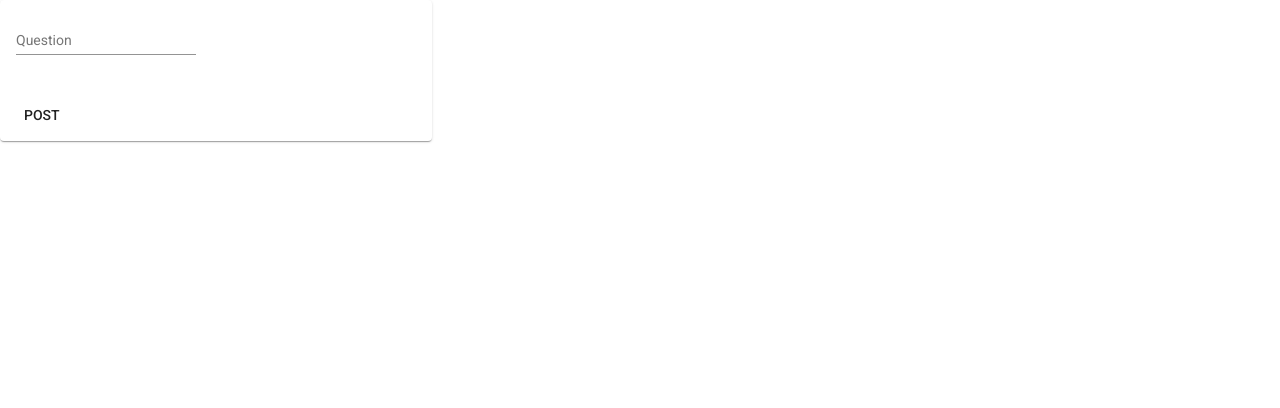
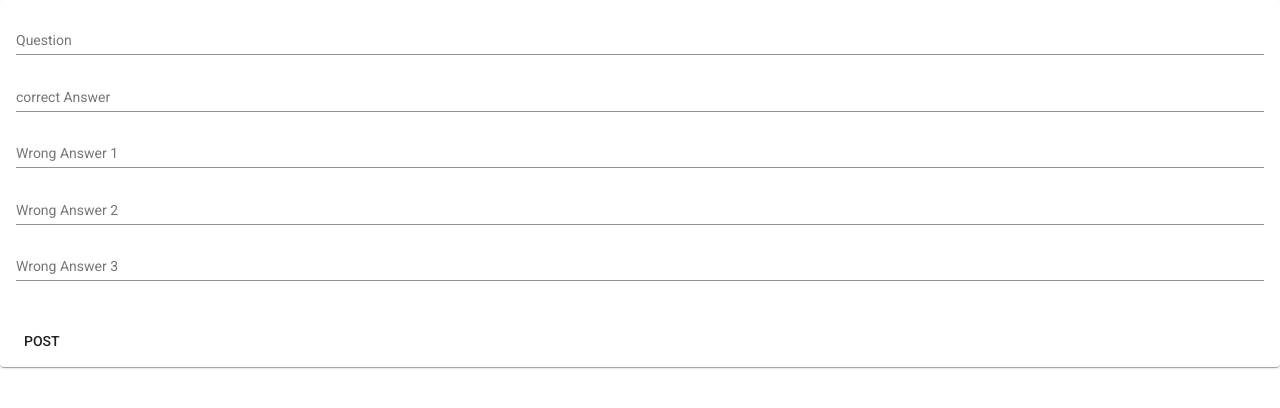
Before and after one commit to jacobzouzou/angular-quizzes, an Angular app: page / in a window 1280 px wide. Shown: the top 408 px of the page. Built offline with nearby package versions, Linux system fonts and the light colour scheme.

Commit message:
add persist data functions

```diff
--- /dev/null
+++ b/src/app/api.service.ts
@@ -0,0 +1,15 @@
+import { Injectable } from "@angular/core"
+import {HttpClient} from "@angular/common/http"
+
+@Injectable()
+export class ApiService{
+
+    constructor(private httpClient:HttpClient){
+
+    }
+    postQuestion(question:any){
+        this.httpClient.post("http://localhost:5000/api/questions",question).subscribe(res=> {
+            console.log(res);
+        });
+    }
+}
--- a/src/app/question.component.html
+++ b/src/app/question.component.html
@@ -1,4 +1,4 @@
-<style>
+<!-- <style>
   .example-form {
     min-width: 150px;
     max-width: 500px;
@@ -17,7 +17,7 @@
   background-size: cover;
 }
 
-</style>
+</style> -->
 <mat-card class="example-card">
   <mat-card-header>
     <!-- <div mat-card-avatar class="example-header-image"></div>
@@ -27,11 +27,51 @@
   <!-- <img mat-card-image src="https://material.angular.io/assets/img/examples/shiba2.jpg" alt="Photo of a Shiba Inu"> -->
   <mat-card-content>
     <form class="example-form">
-            <mat-form-field >
+      <mat-form-field class="fullWidth">
         <!-- <mat-label>Your question</mat-label> -->
-              <input [(ngModel)]="question" name="question" matInput placeholder="Question" />
+        <input
+          [(ngModel)]="question.text"
+          name="question"
+          matInput
+          placeholder="Question"
+        />
       </mat-form-field>
-
+      <mat-form-field class="fullWidth">
+        <!-- <mat-label>Your question</mat-label> -->
+        <input
+          [(ngModel)]="question.correctAnswer"
+          name="correctAnswer"
+          matInput
+          placeholder="correct Answer"
+        />
+      </mat-form-field>
+      <mat-form-field class="fullWidth">
+        <!-- <mat-label>Your question</mat-label> -->
+        <input
+          [(ngModel)]="question.answer1"
+          name="answer1"
+          matInput
+          placeholder="Wrong Answer 1"
+        />
+      </mat-form-field>
+      <mat-form-field class="fullWidth">
+        <!-- <mat-label>Your question</mat-label> -->
+        <input
+          [(ngModel)]="question.answer2"
+          name="answer2"
+          matInput
+          placeholder="Wrong Answer 2"
+        />
+      </mat-form-field>
+      <mat-form-field class="fullWidth">
+        <!-- <mat-label>Your question</mat-label> -->
+        <input
+          [(ngModel)]="question.answer3"
+          name="answer3"
+          matInput
+          placeholder="Wrong Answer 3"
+        />
+      </mat-form-field>
     </form>
   </mat-card-content>
   <mat-card-actions>
--- a/src/app/question.component.ts
+++ b/src/app/question.component.ts
@@ -1,13 +1,23 @@
 import { componentFactoryName } from "@angular/compiler";
 import {Component} from "@angular/core"
-
+import {ApiService} from "./api.service"
 @Component({
     selector:"question",
     templateUrl:"./question.component.html",
 })
 export class QuestionComponent{
-    public question:string="";
-    public post(msg:string){
-        console.log(msg);
+    public question={
+        text:"",
+        correctAnswer:"",
+        answer1:"",
+        answer2:"",
+        answer3:"",
+    };
+
+    constructor (private api:ApiService){
+
+    }
+    public post(question:any){
+        this.api.postQuestion(question);
     }
 }
--- a/src/styles.css
+++ b/src/styles.css
@@ -1,4 +1,7 @@
 /* You can add global styles to this file, and also import other style files */
-
+/* @import "~/@angular/material/prebuilt-themes/indigo-pink.css"; */
 html, body { height: 100%; }
 body { margin: 0; font-family: Roboto, "Helvetica Neue", sans-serif; }
+.fullWidth{
+    width: 100%;
+}
```
Also changed, not shown: src/app/app.module.ts (+5 -2 lines). Lines whose indentation alone changed are shown as unchanged.
